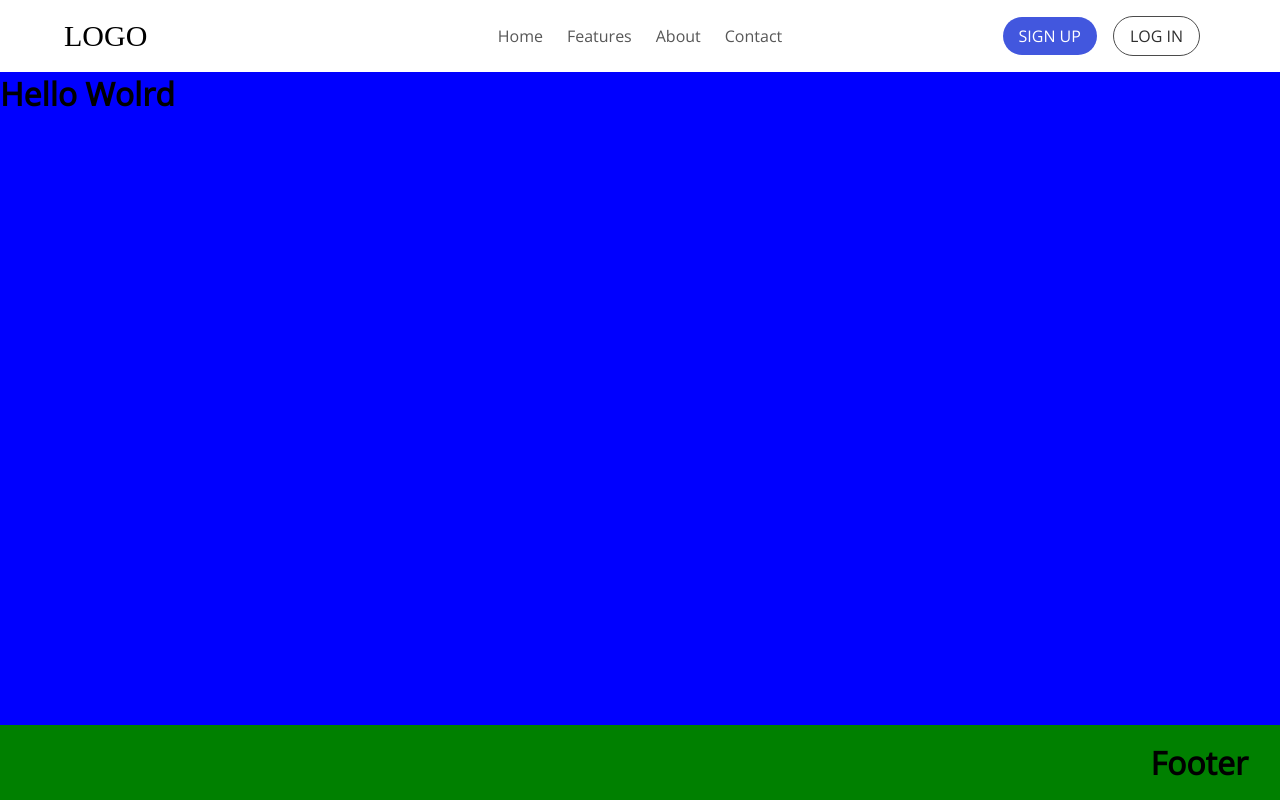
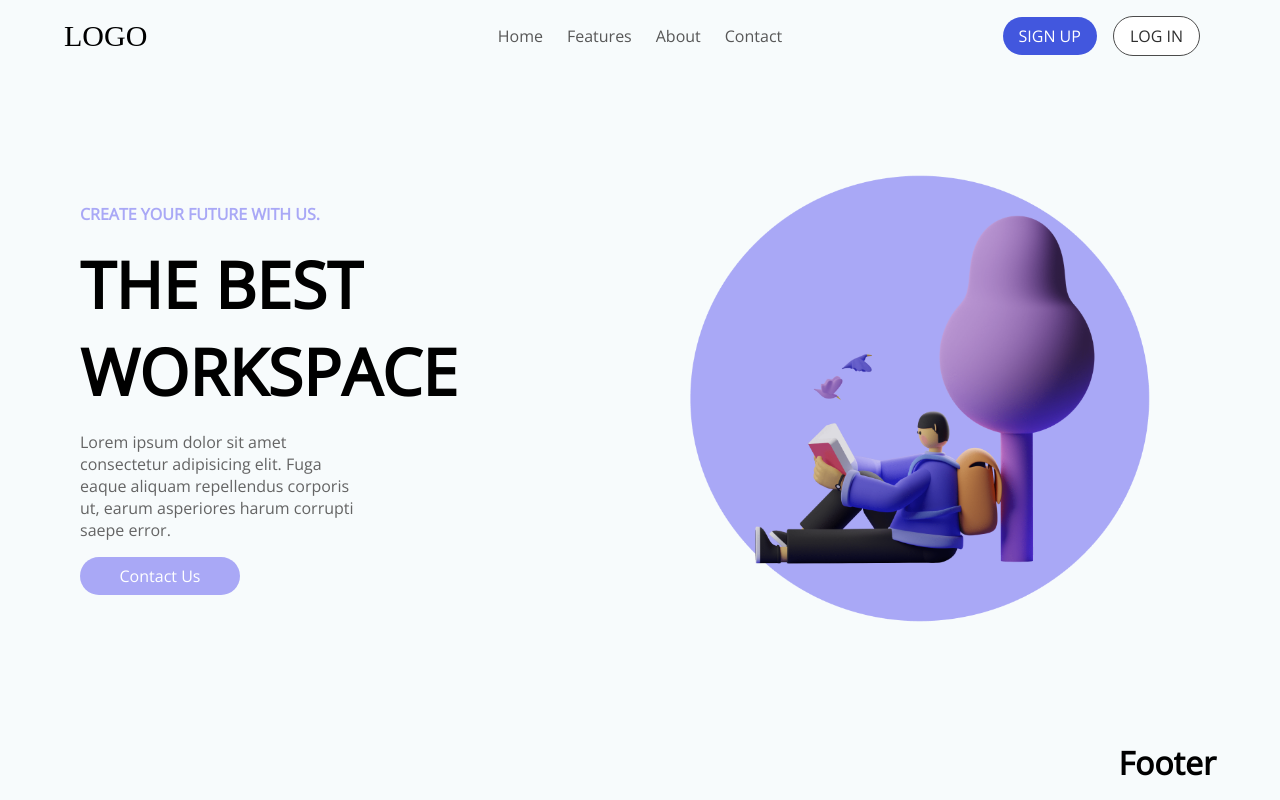
Before and after one commit to hamooo-d/landing-page, a Gatsby site: page / in a window 1280 px wide. Built offline with nearby package versions, Linux system fonts and the light colour scheme; Gatsby itself is replaced by a stand-in of ours.

Commit message:
feat: Home page ✨

```diff
--- a/gatsby-browser.js
+++ b/gatsby-browser.js
@@ -1,6 +1,5 @@
 import React from 'react'
 import { createGlobalStyle } from 'styled-components'
-import '@fontsource/roboto'
 import '@fontsource/open-sans'
 
 const GlobalStyles = createGlobalStyle`
@@ -8,7 +7,11 @@ const GlobalStyles = createGlobalStyle`
     box-sizing: border-box;
     margin: 0;
     padding: 0;
-    font-family: "Open Sans"
+    font-family: "Open Sans";
+  }
+
+  body {
+    background-color: #F7FBFC;
   }
 `
 
--- a/src/components/Layout/index.tsx
+++ b/src/components/Layout/index.tsx
@@ -6,7 +6,7 @@ const Layout: React.FC = ({ children }) => {
   return (
     <Container>
       <Navbar />
-      <Main>{children}</Main>
+      {children}
       <Footer>
         <h1>Footer</h1>
       </Footer>
@@ -21,18 +21,11 @@ const Container = styled.div({
   minHeight: '100vh',
 })
 
-const Main = styled.main({
-  flexGrow: 1,
-  width: '100%',
-  background: 'blue',
-})
-
 const Footer = styled.footer({
   display: 'flex',
   alignItems: 'center',
   justifyContent: 'flex-end',
-  padding: '1rem 2rem',
-  backgroundColor: 'green',
+  padding: '1rem 4rem',
 })
 
 export default Layout
--- a/src/pages/index.tsx
+++ b/src/pages/index.tsx
@@ -1,12 +1,90 @@
 import * as React from 'react'
+import styled from 'styled-components'
 import Layout from '../components/Layout'
+import Hero from '../images/Sample 16.png'
 
 const IndexPage: React.FC = () => {
   return (
     <Layout>
-      <h1>Hello Wolrd</h1>
+      <Container>
+        <Content>
+          <Title>CREATE YOUR FUTURE WITH US.</Title>
+          <Header>The Best Workspace</Header>
+          <Paragraph>
+            Lorem ipsum dolor sit amet consectetur adipisicing elit. Fuga eaque aliquam repellendus
+            corporis ut, earum asperiores harum corrupti saepe error.
+          </Paragraph>
+          <ContactUsButton>Contact Us</ContactUsButton>
+        </Content>
+        <HeroWrapper>
+          <img style={{ width: '100%', height: 'auto' }} src={Hero} alt="hero-img" />
+        </HeroWrapper>
+      </Container>
     </Layout>
   )
 }
 
+const Container = styled.div({
+  flexGrow: 1,
+  display: 'flex',
+  justifyContent: 'center',
+  padding: '1rem 5rem',
+})
+
+const Content = styled.div({
+  flex: 1,
+  display: 'flex',
+  flexDirection: 'column',
+  justifyContent: 'center',
+})
+
+const Title = styled.h4({
+  color: '#A9A8F6',
+  textTransform: 'uppercase',
+  fontSize: '16px',
+  marginBottom: '1rem',
+})
+
+const Header = styled.h1({
+  marginBottom: '1rem',
+  fontSize: '4rem',
+  width: '80%',
+  textTransform: 'uppercase',
+})
+
+const Paragraph = styled.p({
+  color: '#646464',
+  width: '50%',
+  marginBottom: '1rem',
+})
+
+const Button = styled.button`
+  & {
+    width: 10em;
+    border-radius: 9999px;
+    font-size: 16px;
+    padding: 0.5em 1em;
+    margin-right: 1em;
+    font-weight: 500;
+    cursor: pointer;
+  }
+`
+
+const ContactUsButton = styled(Button)({
+  background: '#A9A8F6',
+  color: '#fff',
+  border: 0,
+  transition: 'background .3s ease-in',
+  '&:hover': {
+    background: '#bab8ff',
+  },
+})
+
+const HeroWrapper = styled.div({
+  flex: 1,
+  display: 'flex',
+  justifyContent: 'center',
+  alignItems: 'center',
+})
+
 export default IndexPage
--- a/tsconfig.json
+++ b/tsconfig.json
@@ -12,6 +12,7 @@
     "experimentalDecorators": true,
     "emitDecoratorMetadata": true,
     "noEmit": true,
-    "skipLibCheck": true
+    "skipLibCheck": true,
+    "moduleResolution": "node"
   }
 }
```
Also changed, not shown: src/type.d.ts (added, +9 -0 lines), src/images/Sample 16.png (added), src/images/Sample 16.svg (added).
